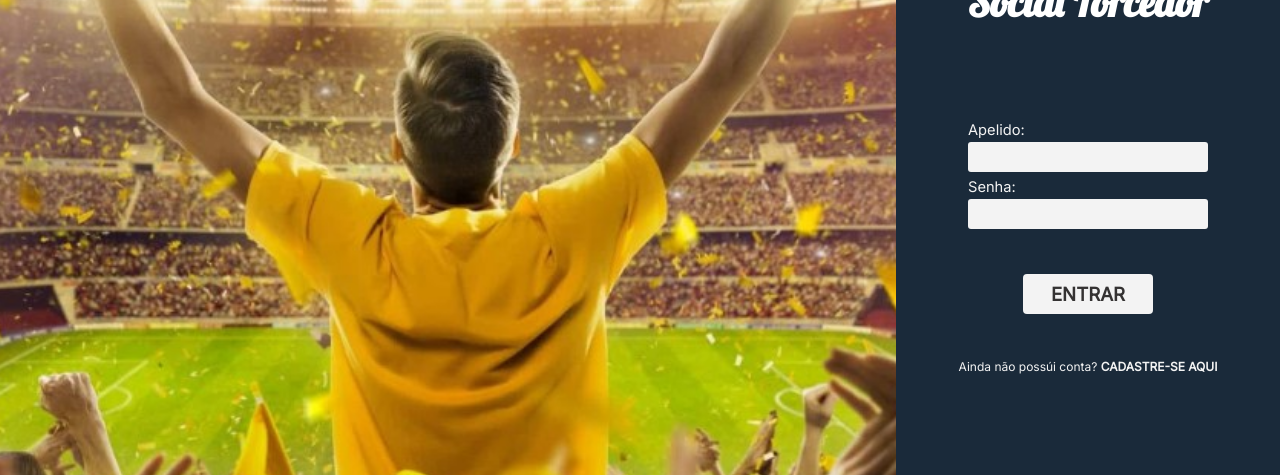
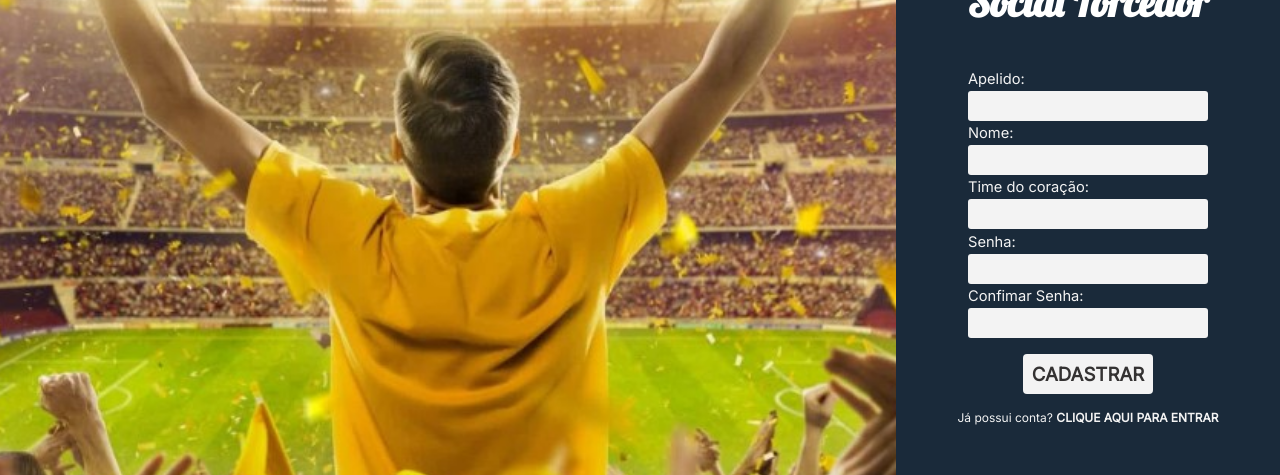
Before and after one commit to felipeozias/SocialTorcedor, a React (Create React App) app in the folder client/: page / in a window 1280 px wide. Shown: the part 191-666 px from the top of the page. Built offline with nearby package versions, Linux system fonts and the light colour scheme; the HTML template or start-up script is replaced by a standard one; a web font is replaced by a local one.

Commit message:
Create formRegister page

```diff
--- a/client/src/App.tsx
+++ b/client/src/App.tsx
@@ -1,9 +1,10 @@
 import Home from "./pages/Home";
 import Login from "./pages/Login";
+import Register from "./pages/Register";
 
 export default function App() {
     return (
         /*  <Home /> */
-        <Login />
+        <Register />
     );
 }
--- /dev/null
+++ b/client/src/components/FormRegister/index.tsx
@@ -0,0 +1,22 @@
+import Button from "../Button";
+import InputUser from "../InputUser";
+import { BoxInputs, Form, Link, Message } from "./style";
+
+export default function FormRegister(): JSX.Element {
+    return (
+        <Form>
+            <BoxInputs>
+                <InputUser type="text">Apelido:</InputUser>
+                <InputUser type="text">Nome:</InputUser>
+                <InputUser type="select">Time do coração:</InputUser>
+                <InputUser type="password">Senha:</InputUser>
+                <InputUser type="password">Confimar Senha:</InputUser>
+            </BoxInputs>
+
+            <Button>CADASTRAR</Button>
+            <Message>
+                Já possui conta? <Link href="/">CLIQUE AQUI PARA ENTRAR</Link>
+            </Message>
+        </Form>
+    );
+}
--- /dev/null
+++ b/client/src/components/FormRegister/style.tsx
@@ -0,0 +1,26 @@
+import styled from "styled-components";
+
+export const Form = styled.form`
+    display: flex;
+    justify-content: center;
+    align-items: center;
+    flex-direction: column;
+    gap: 1.0rem;
+`;
+
+export const BoxInputs = styled.div`
+    display: flex;
+    flex-direction: column;
+    gap: 0.2rem;
+`;
+
+export const Message = styled.p`
+    color: #f3f3f3;
+    font-size: 9pt;
+`;
+
+export const Link = styled.a`
+    color: #f3f3f3;
+    text-decoration: none;
+    font-weight: bold;
+`;
--- /dev/null
+++ b/client/src/pages/Register/index.tsx
@@ -0,0 +1,16 @@
+import Footer from "../../components/Footer";
+import TemplateMain from "../../components/TemplateMain";
+import BackgroundFan from "../../components/BackgroundFan";
+import FormRegister from "../../components/FormRegister";
+
+export default function Login(): JSX.Element {
+    return (
+        <>
+            <BackgroundFan />
+            <TemplateMain>
+                <FormRegister />
+            </TemplateMain>
+            <Footer />
+        </>
+    );
+}
```
Also changed, not shown: client/package.json (+6 -6 lines), 1 other file (tests, documents, lock files or other folders).
